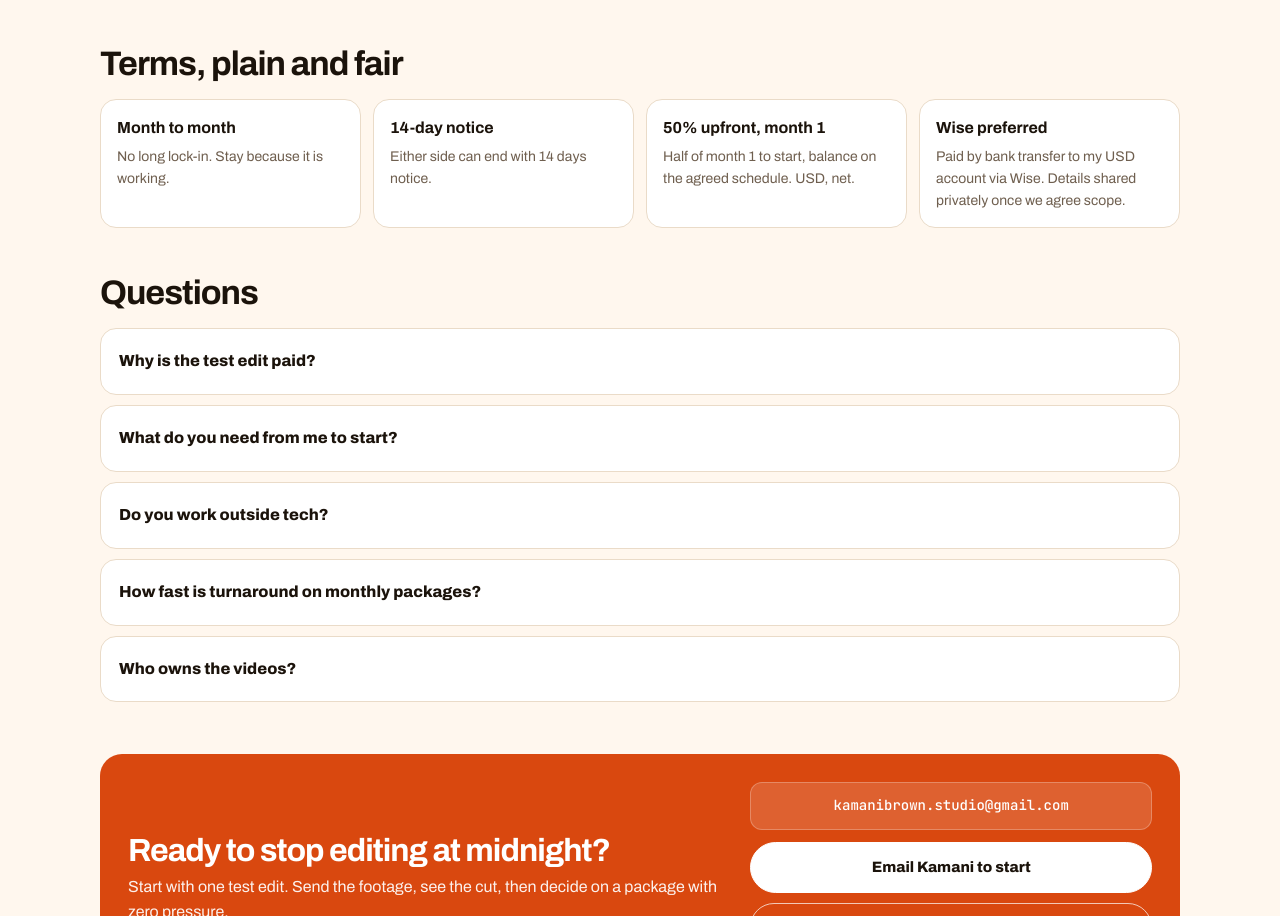
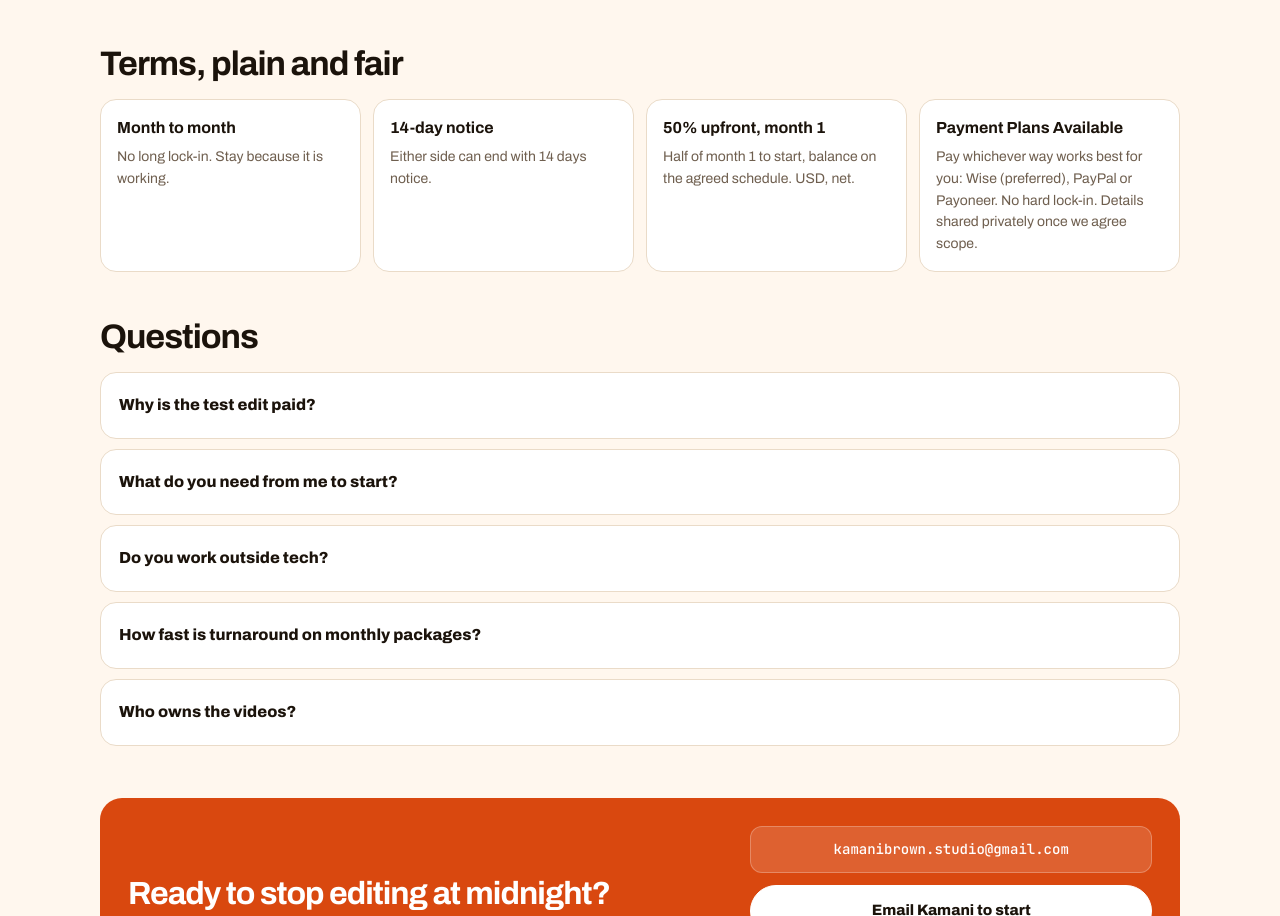
Before and after one commit to kamanibrown/content-services, a plain HTML site: page index.html in a window 1280 px wide. Shown: the part 3116-4032 px from the top of the page. Drawn offline with Linux system fonts and the light colour scheme.

Commit message:
Payment Plans Available — Wise (preferred), PayPal, Payoneer

```diff
--- a/index.html
+++ b/index.html
@@ -296,7 +296,7 @@ footer a{font-weight:700;color:var(--ink)}
       <div class="term"><b>Month to month</b><p>No long lock-in. Stay because it is working.</p></div>
       <div class="term"><b>14-day notice</b><p>Either side can end with 14 days notice.</p></div>
       <div class="term"><b>50% upfront, month 1</b><p>Half of month 1 to start, balance on the agreed schedule. USD, net.</p></div>
-      <div class="term"><b>Wise preferred</b><p>Paid by bank transfer to my USD account via Wise. Details shared privately once we agree scope.</p></div>
+      <div class="term"><b>Payment Plans Available</b><p>Pay whichever way works best for you: Wise (preferred), PayPal or Payoneer. No hard lock-in. Details shared privately once we agree scope.</p></div>
     </div>
   </section>
 
```
